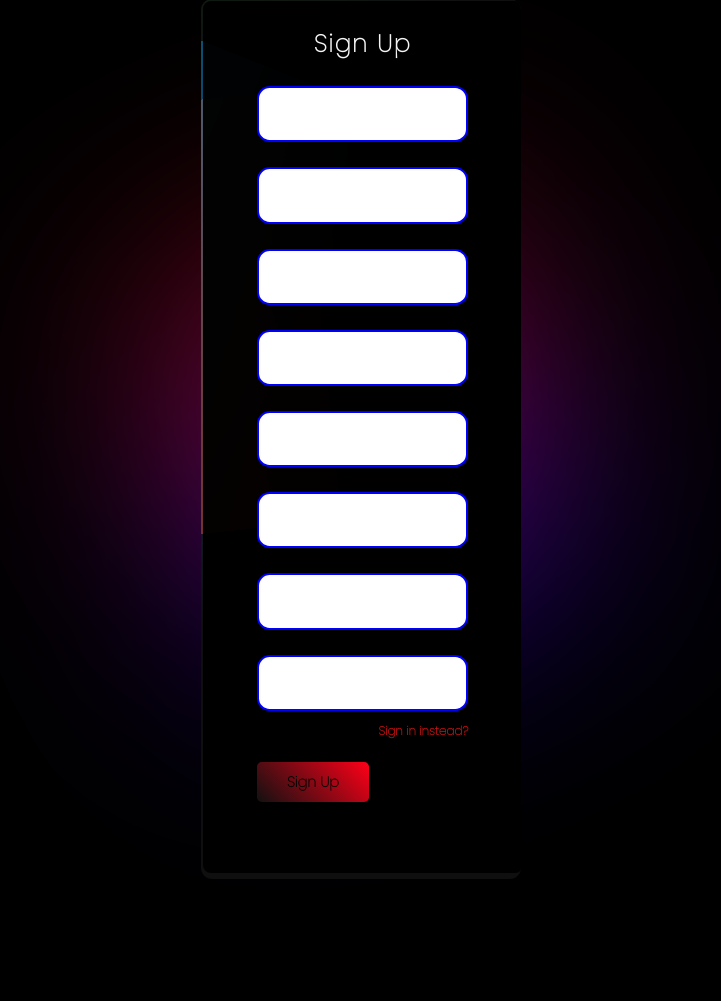
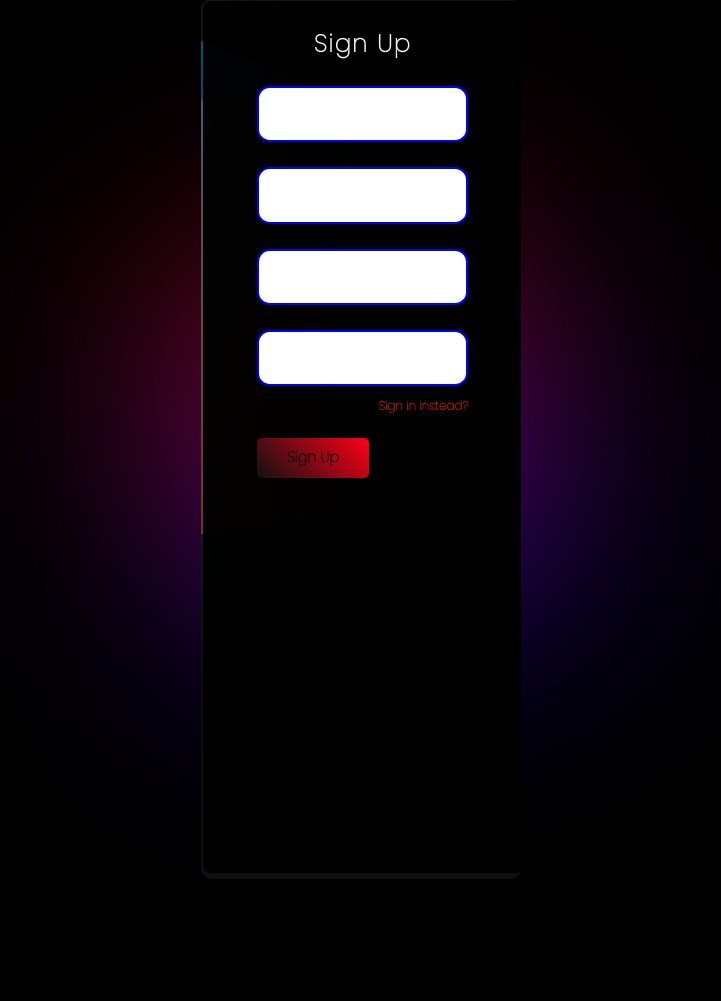
Before and after one commit to permoK/spotify-like, a Django app: template account/templates/register.html in a window 1280 px wide. Shown: the part 360-1361 px from the top of the page, without its empty margins (279-1000 px from the left). Run offline with Django 3.2, Linux system fonts and the light colour scheme; the template is opened without the code that fills it, so the values that code supplies are empty, except form fields; form fields are guessed from the names that the template uses.

Commit message:
remove the additional fields

```diff
--- a/account/templates/register.html
+++ b/account/templates/register.html
@@ -46,30 +46,7 @@
             <span>E-mail</span>
             <i></i>
         </div><br>
-        <div class="inputBox">
-                {{form.age}}
-                {% comment %} <input type="text"  required> {% endcomment %}
-                <span>Age</span>
-                <i></i>
-            </div><br>
-             <div class="inputBox">
-                {{form.day}}
-                {% comment %} <input type="text"  required> {% endcomment %}
-                <span>DOB</span>
-                <i></i>
-            </div><br>
-            <div class="inputBox">
-                {{form.month}}
-                {% comment %} <input type="text"  required> {% endcomment %}
-            <span>Month</span>
-                <i></i>
-            </div><br>
-             <div class="inputBox">
-                 {{form.year}}
-                 {% comment %} <input type="text"  required> {% endcomment %}
-             <span>Year</span>
-                 <i></i>
-             </div><br>
+
         <div class="inputBox">
                 {% comment %} <input type="password"  required> {% endcomment %}
                 {{form.password1}}
```
